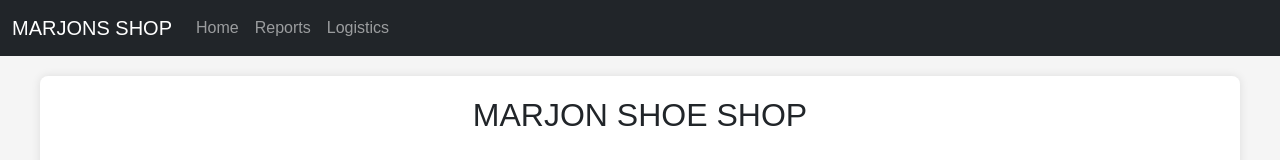
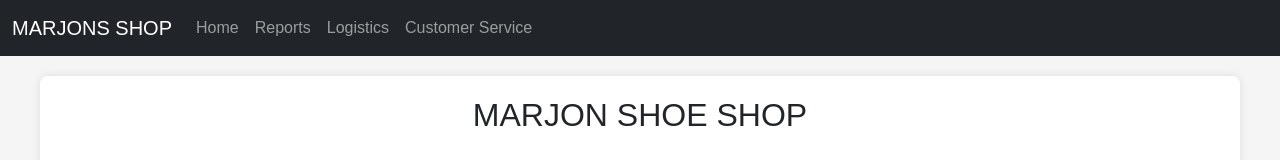
Before and after one commit to Marjon143/it28-ecommerce-m-judilla, a plain HTML site: page index.html in a window 1280 px wide. Shown: the top 160 px of the page. Drawn offline with nearby package versions, Linux system fonts and the light colour scheme.

Commit message:
added customer pattern

```diff
--- a/index.html
+++ b/index.html
@@ -101,6 +101,9 @@
         <li class="nav-item">
           <a class="nav-link" href="logistics.html">Logistics</a>
         </li>
+        <li class="nav-item">
+            <a class="nav-link" href="customerservice.html">Customer Service</a>
+          </li>
       </ul>
     </div>
   </div>
```
